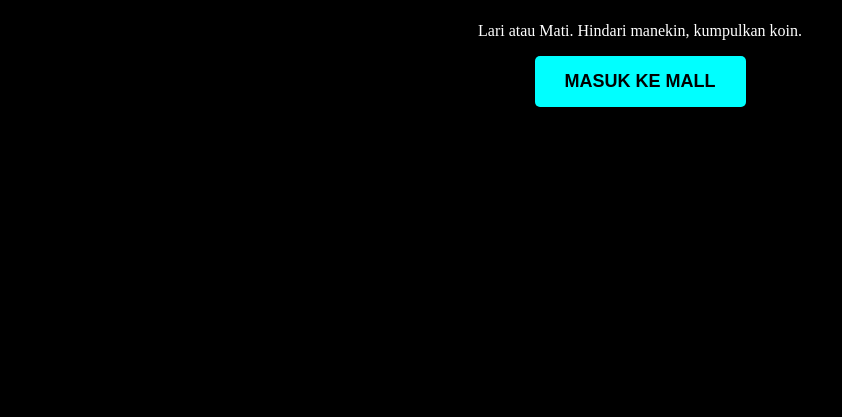
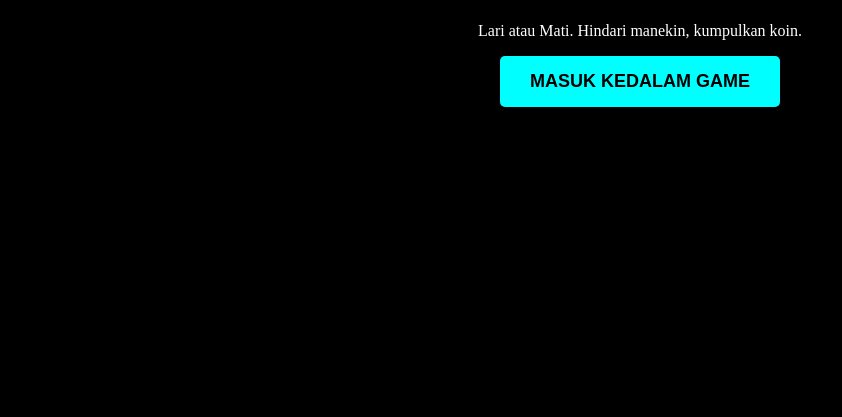
Before and after one commit to goklasirvanjoshuaharianja-byte/Pelari-Kalcer-REVV, a website: page public/index.html in a window 1280 px wide. Shown: the part 383-800 px from the top of the page, without its empty margins (0-842 px from the left). Drawn offline with nearby package versions, Linux system fonts and the light colour scheme.

Commit message:
Final code after debugging

```diff
--- a/public/index.html
+++ b/public/index.html
@@ -74,7 +74,7 @@
     <div id="startOverlay">
         <h1 style="letter-spacing: 5px; color: #ff0000;">PELARI KALCER</h1>
         <p>Lari atau Mati. Hindari manekin, kumpulkan koin.</p>
-        <button onclick="startGame()">MASUK KE MALL</button>
+        <button onclick="startGame()">MASUK KEDALAM GAME</button>
     </div>
 
     <div id="gameOverPanel">
```
